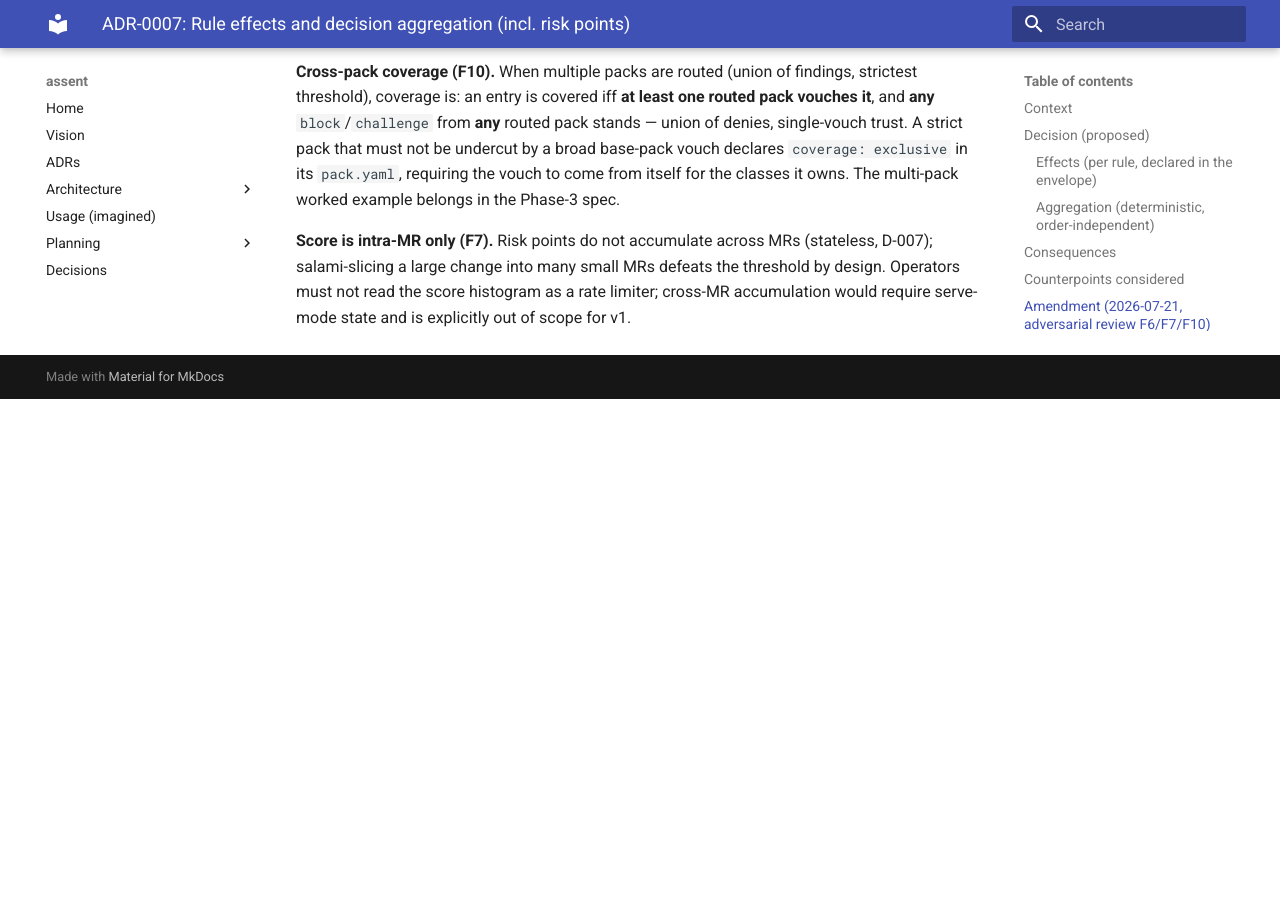
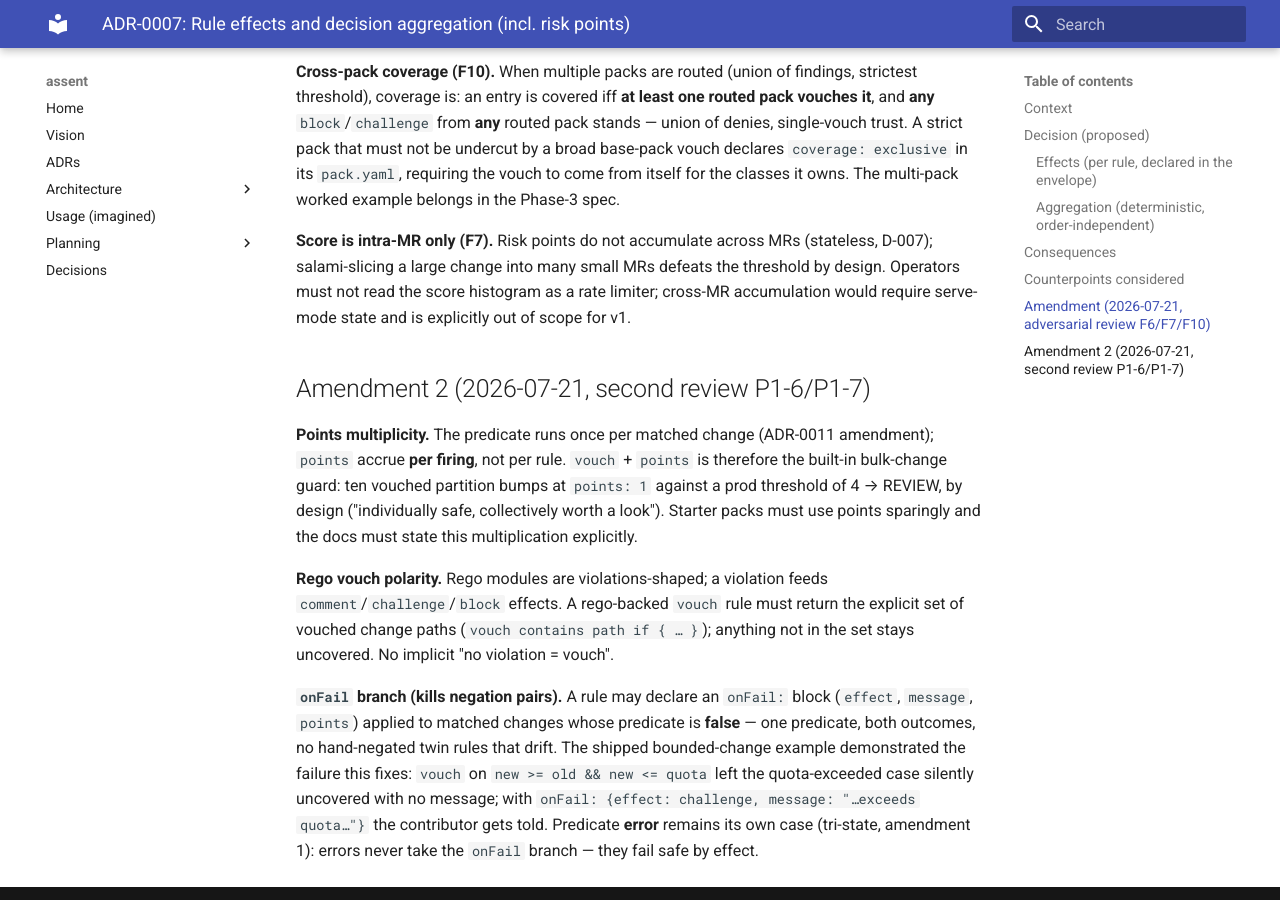
Before and after one commit to PlatformRelay/assent, an MkDocs documentation site: the page built from docs/adr/0007-rule-effects-decision-aggregation.md, in a window 1280 px wide and 900 px high, scrolled down 2336 px. Built offline with MkDocs 1.6.1 and Material for MkDocs 9.7.7, drawn with Linux system fonts in a browser that asks for light colours; before the commit the page ends 2735 px from its top, so only the background shows below that.

Commit message:
:memo: docs(adr): onFail branches, per-firing points, content-keyed facts, finding lifecycle + stale-consent, lint hard-errors, scan confusion matrix

```diff
--- a/docs/adr/0007-rule-effects-decision-aggregation.md
+++ b/docs/adr/0007-rule-effects-decision-aggregation.md
@@ -82,3 +82,25 @@ classes it owns. The multi-pack worked example belongs in the Phase-3 spec.
 D-007); salami-slicing a large change into many small MRs defeats the threshold by design.
 Operators must not read the score histogram as a rate limiter; cross-MR accumulation would
 require serve-mode state and is explicitly out of scope for v1.
+
+## Amendment 2 (2026-07-21, second review P1-6/P1-7)
+
+**Points multiplicity.** The predicate runs once per matched change (ADR-0011 amendment);
+`points` accrue **per firing**, not per rule. `vouch` + `points` is therefore the built-in
+bulk-change guard: ten vouched partition bumps at `points: 1` against a prod threshold of 4
+→ REVIEW, by design ("individually safe, collectively worth a look"). Starter packs must
+use points sparingly and the docs must state this multiplication explicitly.
+
+**Rego vouch polarity.** Rego modules are violations-shaped; a violation feeds
+`comment`/`challenge`/`block` effects. A rego-backed `vouch` rule must return the explicit
+set of vouched change paths (`vouch contains path if { … }`); anything not in the set stays
+uncovered. No implicit "no violation = vouch".
+
+**`onFail` branch (kills negation pairs).** A rule may declare an `onFail:` block
+(`effect`, `message`, `points`) applied to matched changes whose predicate is **false** —
+one predicate, both outcomes, no hand-negated twin rules that drift. The shipped
+bounded-change example demonstrated the failure this fixes: `vouch` on
+`new >= old && new <= quota` left the quota-exceeded case silently uncovered with no
+message; with `onFail: {effect: challenge, message: "…exceeds quota…"}` the contributor gets
+told. Predicate **error** remains its own case (tri-state, amendment 1): errors never take
+the `onFail` branch — they fail safe by effect.
```
Also changed, not shown: docs/adr/0008-change-classification-routing-scope.md (+10 -0 lines), docs/adr/0009-execution-modes.md (+8 -0 lines), docs/adr/0010-config-files-repo-layout.md (+12 -0 lines), docs/adr/0011-core-ports-and-contracts.md (+14 -0 lines), docs/adr/0012-presentation-templates-debug.md (+21 -0 lines).
